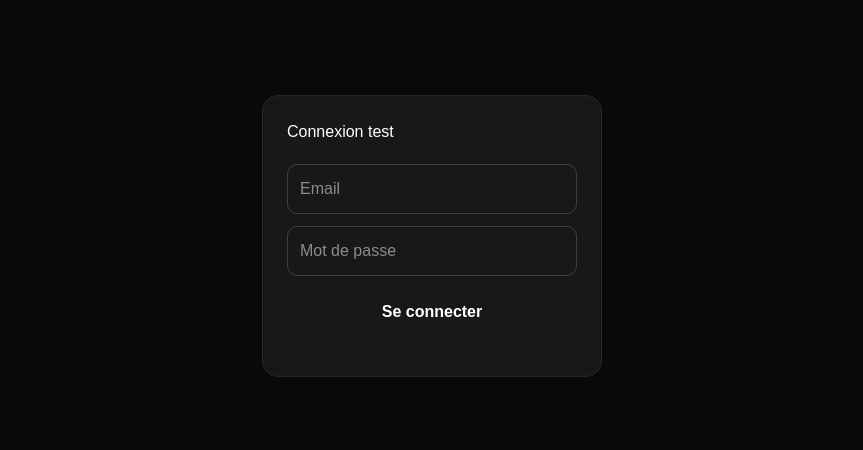
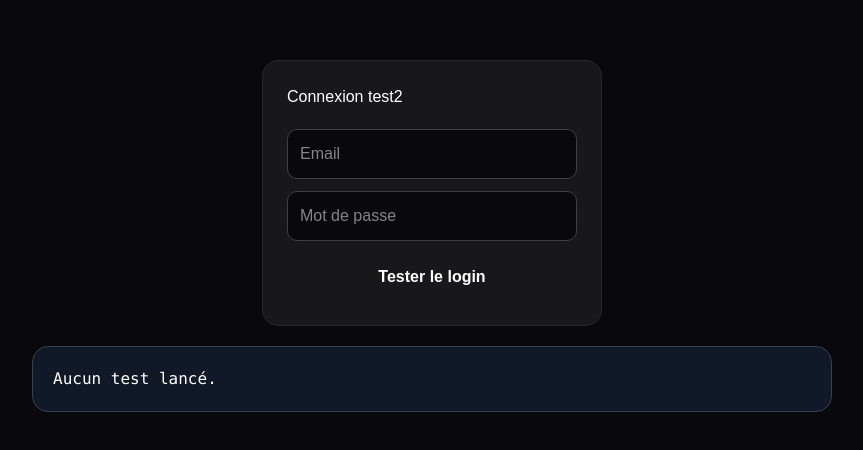
Before and after one commit to FAEAsu/FAE-PWA, a Next.js app: page /login in a window 1280 px wide. Shown: the part 164-614 px from the top of the page, without its empty margins (208-1071 px from the left). Built offline with nearby package versions, Linux system fonts and the light colour scheme.

Commit message:
Update page.tsx

```diff
--- a/app/login/page.tsx
+++ b/app/login/page.tsx
@@ -1,34 +1,45 @@
 "use client"
 
 import { useState } from "react"
-import { supabase } from "@/lib/supabase"
 
 export default function LoginPage() {
   const [email, setEmail] = useState("")
   const [password, setPassword] = useState("")
   const [result, setResult] = useState("")
 
+  const supabaseUrl = "https://lbuceegfaxgtsipdbclo.supabase.co"
+  const supabaseKey = "sb_publishable_v5W0Bu23eM_gMNfw70YXCA_Mtu3sqDU"
+
   const handleLogin = async (e: React.FormEvent) => {
     e.preventDefault()
     setResult("Test en cours...")
 
     try {
-      const { data, error } = await supabase.auth.signInWithPassword({
+      const res = await fetch(`${supabaseUrl}/auth/v1/token?grant_type=password`, {
+        method: "POST",
+        headers: {
+          "Content-Type": "application/json",
+          apikey: supabaseKey,
+        },
+        body: JSON.stringify({
           email,
           password,
+        }),
       })
 
-      if (error) {
-        console.error("LOGIN ERROR:", error)
-        setResult(`Erreur: ${error.message}`)
-        return
-      }
+      const rawText = await res.text()
 
-      console.log("LOGIN DATA:", data)
-      setResult("Login OK")
+      console.log("STATUS =", res.status)
+      console.log("RAW RESPONSE =", rawText)
+
+      setResult(`STATUS: ${res.status}\n\nRAW:\n${rawText}`)
     } catch (err) {
-      console.error("FULL ERROR:", err)
-      setResult("Erreur réseau / fetch")
+      console.error("FULL ERROR =", err)
+      setResult(
+        `ERREUR FETCH:\n${
+          err instanceof Error ? err.message : String(err)
+        }`
+      )
     }
   }
 
@@ -41,8 +52,10 @@ export default function LoginPage() {
         display: "flex",
         alignItems: "center",
         justifyContent: "center",
+        padding: 24,
       }}
     >
+      <div style={{ display: "grid", gap: 20, width: "100%", maxWidth: 800 }}>
         <form
           onSubmit={handleLogin}
           style={{
@@ -51,9 +64,10 @@ export default function LoginPage() {
             border: "1px solid #27272a",
             borderRadius: 16,
             padding: 24,
+            margin: "0 auto",
           }}
         >
-        <h1 style={{ marginBottom: 20 }}>Connexion test</h1>
+          <h1 style={{ marginBottom: 20 }}>Connexion test2</h1>
 
           <input
             type="email"
@@ -66,6 +80,8 @@ export default function LoginPage() {
               marginBottom: 12,
               borderRadius: 10,
               border: "1px solid #3f3f46",
+              background: "#09090b",
+              color: "white",
             }}
           />
 
@@ -80,6 +96,8 @@ export default function LoginPage() {
               marginBottom: 12,
               borderRadius: 10,
               border: "1px solid #3f3f46",
+              background: "#09090b",
+              color: "white",
             }}
           />
 
@@ -93,11 +111,24 @@ export default function LoginPage() {
               fontWeight: 700,
             }}
           >
-          Se connecter
+            Tester le login
           </button>
+        </form>
 
-        <p style={{ marginTop: 16, color: "#facc15" }}>{result}</p>
-      </form>
+        <pre
+          style={{
+            background: "#111827",
+            border: "1px solid #374151",
+            borderRadius: 16,
+            padding: 20,
+            whiteSpace: "pre-wrap",
+            wordBreak: "break-word",
+            margin: 0,
+          }}
+        >
+          {result || "Aucun test lancé."}
+        </pre>
+      </div>
     </main>
   )
 }
```
Lines whose indentation alone changed are shown as unchanged.
